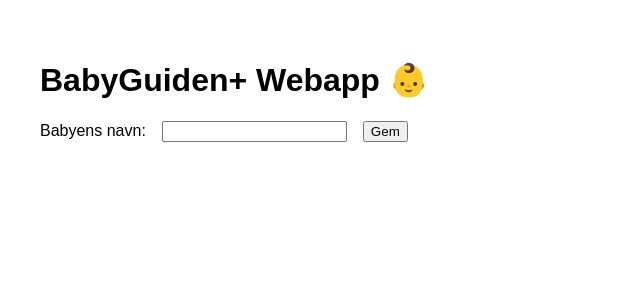
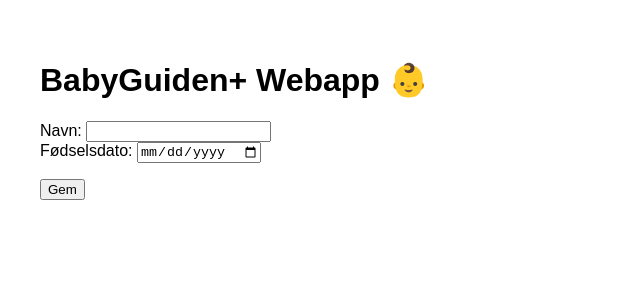
Before and after one commit to zolfaqar1223/babyguiden-plus, a Next.js app: page / in a window 1280 px wide. Shown: the top 300 px of the page, without its empty margins (0-640 px from the left). Built offline with nearby package versions, Linux system fonts and the light colour scheme.

Commit message:
Update BabyForm.tsx

```diff
--- a/components/BabyForm.tsx
+++ b/components/BabyForm.tsx
@@ -1,24 +1,43 @@
-// components/BabyForm.tsx
 import { useState } from "react";
 
-export default function BabyForm({ onSubmit }: { onSubmit: (babyName: string) => void }) {
+type Props = {
+  onSubmit: (name: string, dob: string) => void;
+};
+
+export default function BabyForm({ onSubmit }: Props) {
   const [name, setName] = useState("");
+  const [dob, setDob] = useState("");
+
+  const handleSubmit = (e: React.FormEvent) => {
+    e.preventDefault();
+    onSubmit(name, dob);
+  };
 
   return (
-    <form onSubmit={(e) => {
-      e.preventDefault();
-      if (name) onSubmit(name);
-    }}>
+    <form onSubmit={handleSubmit} style={{ marginTop: "1rem" }}>
       <label>
-        Babyens navn:
+        Navn:{" "}
         <input
           type="text"
           value={name}
           onChange={(e) => setName(e.target.value)}
-          style={{ marginLeft: "1rem" }}
+          required
         />
       </label>
-      <button type="submit" style={{ marginLeft: "1rem" }}>Gem</button>
+      <br />
+      <label>
+        Fødselsdato:{" "}
+        <input
+          type="date"
+          value={dob}
+          onChange={(e) => setDob(e.target.value)}
+          required
+        />
+      </label>
+      <br />
+      <button type="submit" style={{ marginTop: "1rem" }}>
+        Gem
+      </button>
     </form>
   );
 }
```
